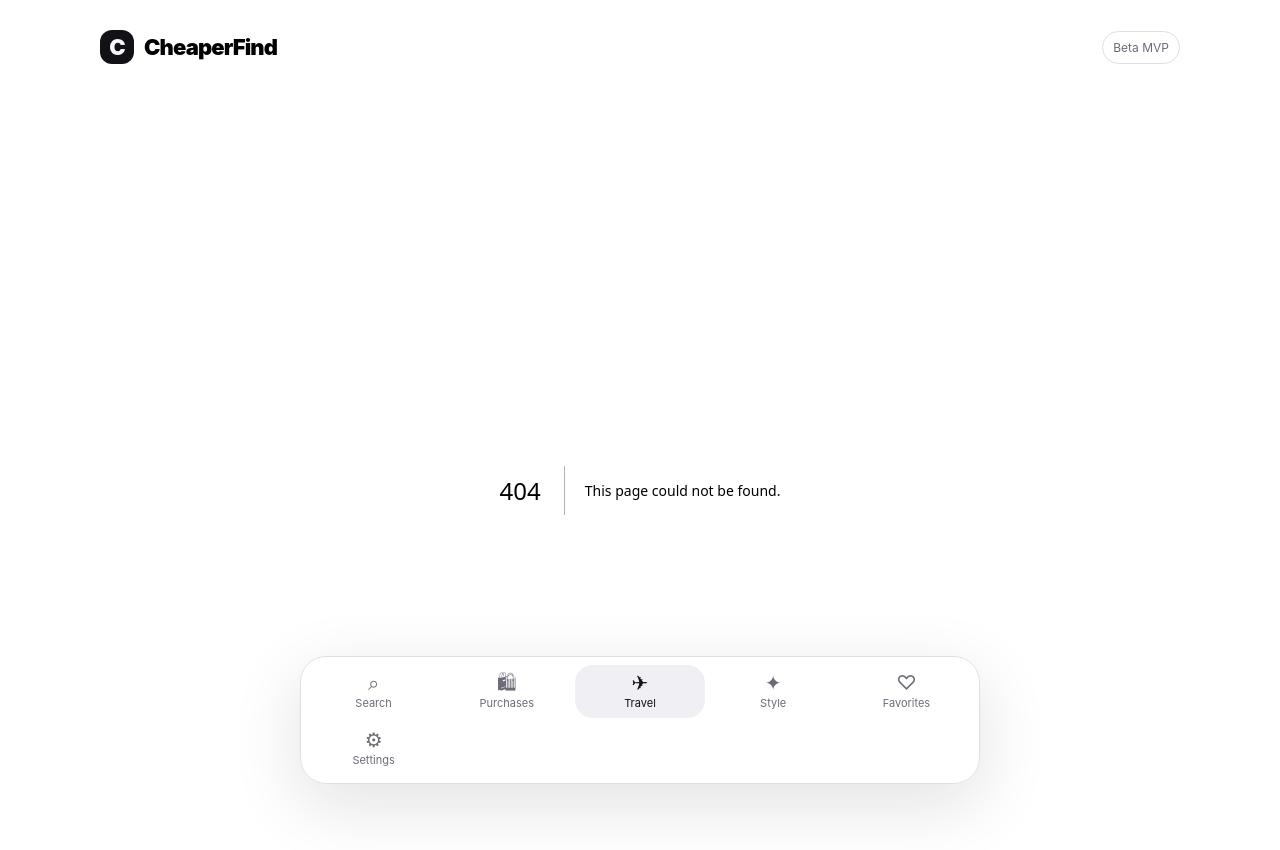
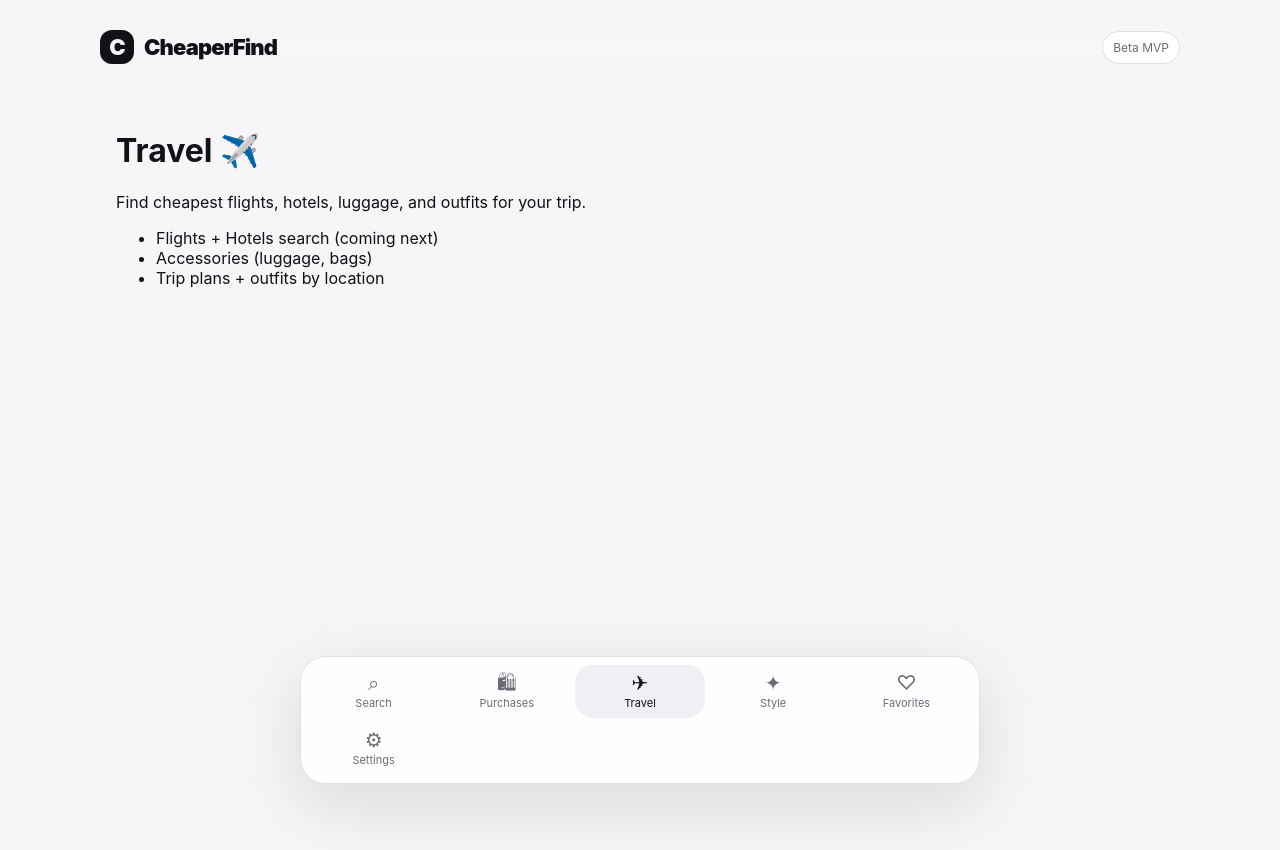
Before and after one commit to Jakelevin999/ccheapest-app-ver-3-, a Next.js app: page /travel in a window 1280 px wide. Before the commit this address had no page. Shown: the top 850 px of the page. After the commit the page ends 800 px from the top, so only its background shows below. Built offline with nearby package versions, Linux system fonts and the light colour scheme.

Commit message:
Add travel page

```diff
--- /dev/null
+++ b/app/travel/page.tsx
@@ -0,0 +1,13 @@
+export default function Travel() {
+  return (
+    <div style={{padding:20}}>
+      <h1>Travel ✈️</h1>
+      <p>Find cheapest flights, hotels, luggage, and outfits for your trip.</p>
+      <ul>
+        <li>Flights + Hotels search (coming next)</li>
+        <li>Accessories (luggage, bags)</li>
+        <li>Trip plans + outfits by location</li>
+      </ul>
+    </div>
+  );
+}
```
